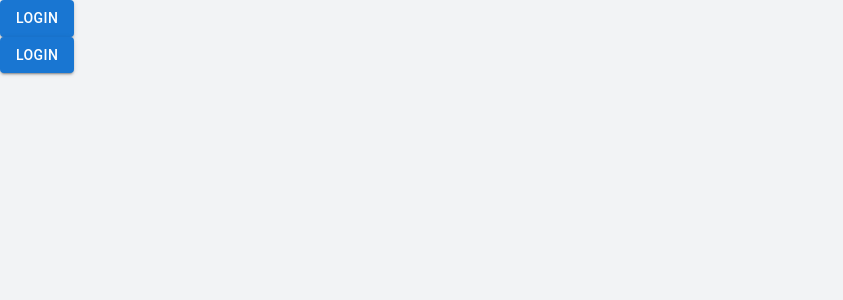
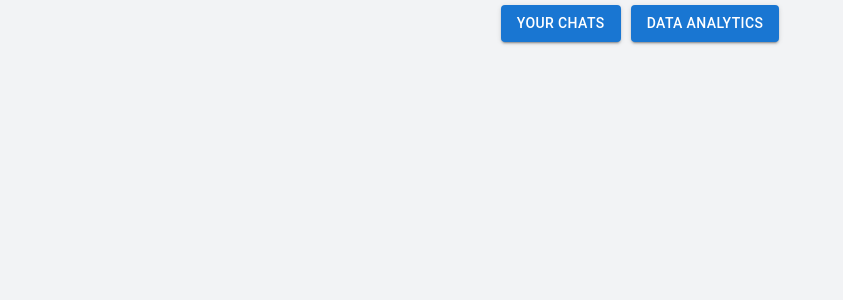
Before and after one commit to zxch91/Teamprojectsteam12, a Next.js app: page /landing in a window 1280 px wide. Shown: the top 300 px of the page, without its empty margins (0-843 px from the left). Built offline with nearby package versions, Linux system fonts and the light colour scheme.

Commit message:
Changes to Landing Page

```diff
--- a/src/pages/landing.js
+++ b/src/pages/landing.js
@@ -14,12 +14,12 @@ const Landing = () => {
     console.log("Dataicked");
   }
      return (
-      <div className="main">
-      <div>
-      <Button variant="contained" onClick={chatClicked} className={styles.button}>Login</Button>
+      <div className={styles.main}>
+      <div className={styles.buttonContainer}>
+      <Button variant="contained" onClick={chatClicked} className={styles.button}>Your Chats</Button>
       </div>
-      <div>
-      <Button variant="contained" onClick={dataAnalyticsClicked} className={styles.button}>Login</Button>
+      <div className={styles.buttonContainer}>
+      <Button variant="contained" onClick={dataAnalyticsClicked} className={styles.button}>Data Analytics</Button>
       </div>
       </div>
     );
--- a/src/styles/Landing.module.css
+++ b/src/styles/Landing.module.css
@@ -1,3 +1,15 @@
 .button {
-    background-color: blue;
+    background-color: rgb(12, 12, 121);
 }
+
+.main{
+    display: flex;
+    justify-content: center;
+    align-items: center;
+    height: 100%;
+
+}
+
+.buttonContainer{
+    padding: 5px;
+}
```
